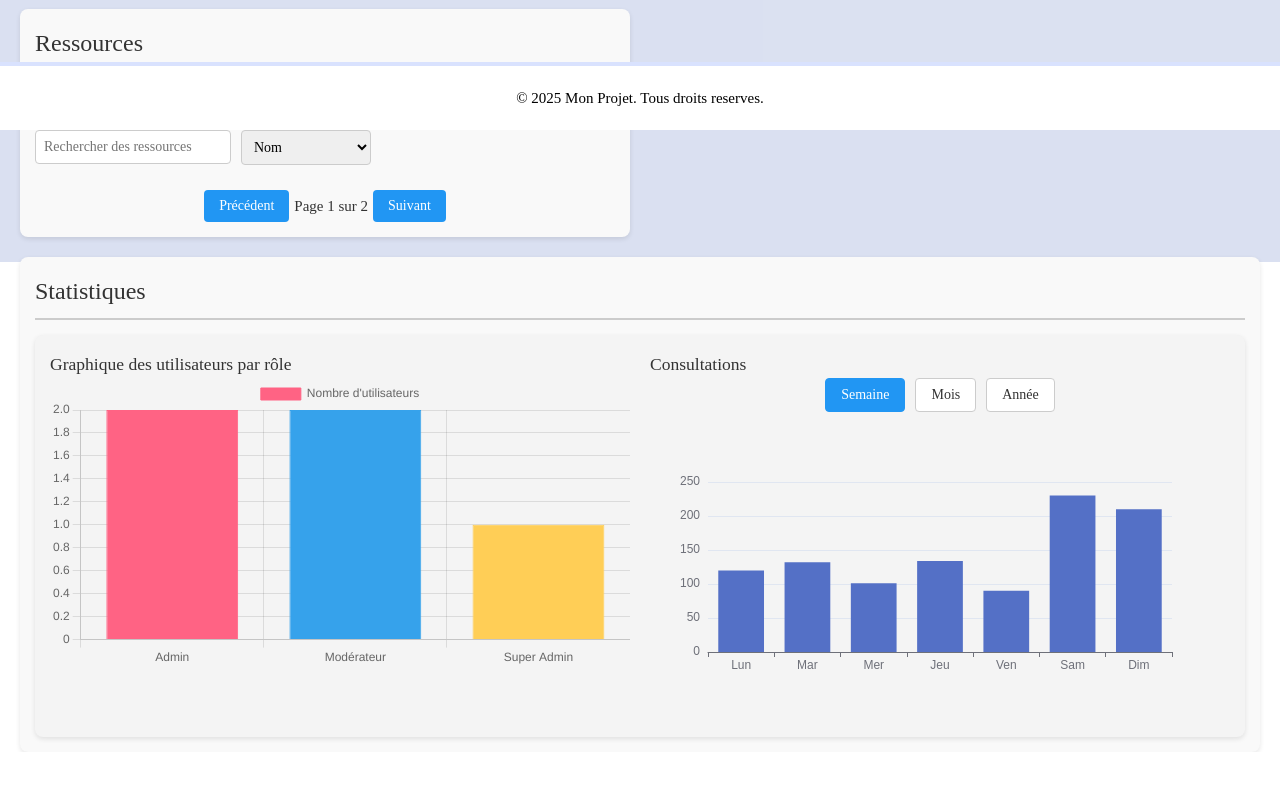
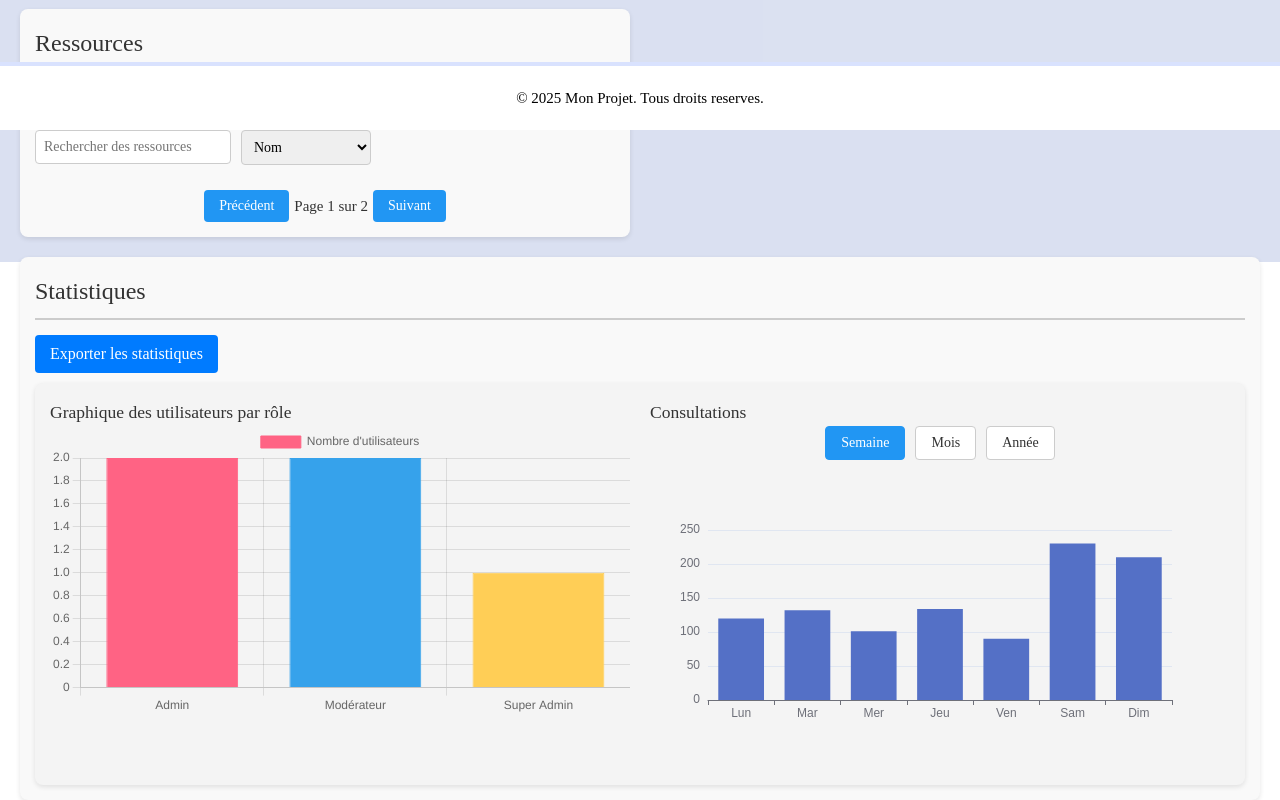
Before and after one commit to mat25/RE_SOURCES_RELATIONNELLES, a Vue app in the folder frontend/: page /backOffice in a window 1280 px wide. Shown: the part 670-1470 px from the top of the page. Before the commit the page ends 1422 px from the top, so only its background shows below. Built offline with nearby package versions, Linux system fonts and the light colour scheme.

Commit message:
finalisation du BO

```diff
--- a/frontend/src/views/backOffice.vue
+++ b/frontend/src/views/backOffice.vue
@@ -162,6 +162,7 @@
 
     <div class="section-box" style="width: 100%;">
       <h2 class="section-title">Statistiques</h2>
+      <button class="export-stats-button" @click="exportStatistics">Exporter les statistiques</button>
       <div class="stats-container">
         <div class="stats-row">
           <div class="stats-chart-container">
@@ -597,6 +598,43 @@ export default defineComponent({
     },
     deleteResource(resource) {
       this.resources = this.resources.filter(r => r !== resource);
+    },
+
+    exportStatistics() {
+      const userRolesHeader = ["Rôle", "Nombre d'utilisateurs"];
+      const userRolesDataRows = this.userRolesData.labels.map((label, index) => [
+        label,
+        this.userRolesData.datasets[0].data[index],
+      ]);
+      const userRolesCSV = [userRolesHeader, ...userRolesDataRows]
+          .map((row) => row.join(','))
+          .join('\n');
+
+      const consultationChartData = this.chartOption.series[0].data;
+      const consultationChartLabels = this.chartOption.xAxis.data;
+      const consultationHeader = ["Période", "Consultations"];
+      const consultationDataRows = consultationChartLabels.map((label, index) => [
+        label,
+        consultationChartData[index],
+      ]);
+      const consultationCSV = [consultationHeader, ...consultationDataRows]
+          .map((row) => row.join(','))
+          .join('\n');
+
+      const combinedCSV = "Statistiques des utilisateurs par rôle:\n" + userRolesCSV + "\n\nStatistiques des consultations (" + this.selectedChart + "):\n" + consultationCSV;
+      this.downloadFile(combinedCSV, "statistiques.csv", "text/csv;charset=utf-8;");
+    },
+
+    downloadFile(data, filename, mimeType) {
+      const blob = new Blob([data], { type: mimeType });
+      const url = window.URL.createObjectURL(blob);
+      const a = document.createElement('a');
+      a.href = url;
+      a.download = filename;
+      document.body.appendChild(a);
+      a.click();
+      document.body.removeChild(a);
+      window.URL.revokeObjectURL(url);
     }
   }
 });
@@ -971,4 +1009,20 @@ export default defineComponent({
 .cancel-button:hover {
   background-color: #5a6268;
 }
+
+.export-stats-button {
+  background-color: #007bff;
+  color: white;
+  border: none;
+  padding: 10px 15px;
+  border-radius: 4px;
+  cursor: pointer;
+  font-size: 16px;
+  margin-bottom: 10px;
+  transition: background-color 0.3s ease;
+}
+
+.export-stats-button:hover {
+  background-color: #0056b3;
+}
 </style>
--- a/frontend/src/views/profil.vue
+++ b/frontend/src/views/profil.vue
@@ -191,7 +191,6 @@ function changePassword() {
 
 function goToResource(id) {
   console.log('Redirection vers la ressource', id)
-  // Exemple : this.$router.push({ name: 'resource-detail', params: { id } })
 }
 </script>
 
```
